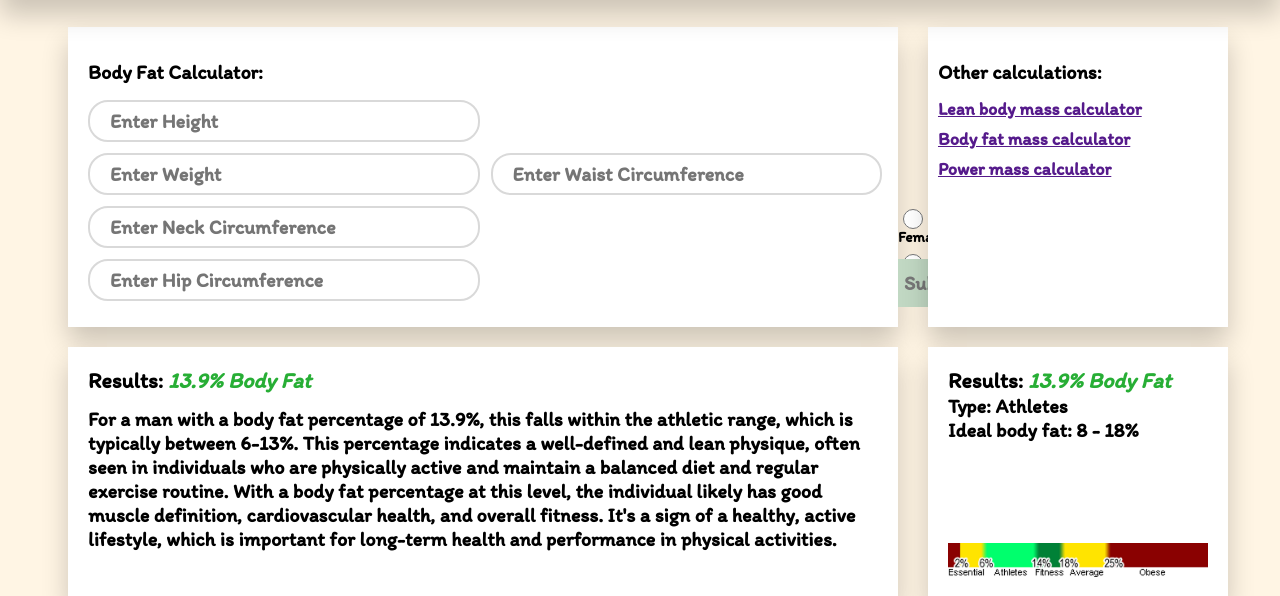
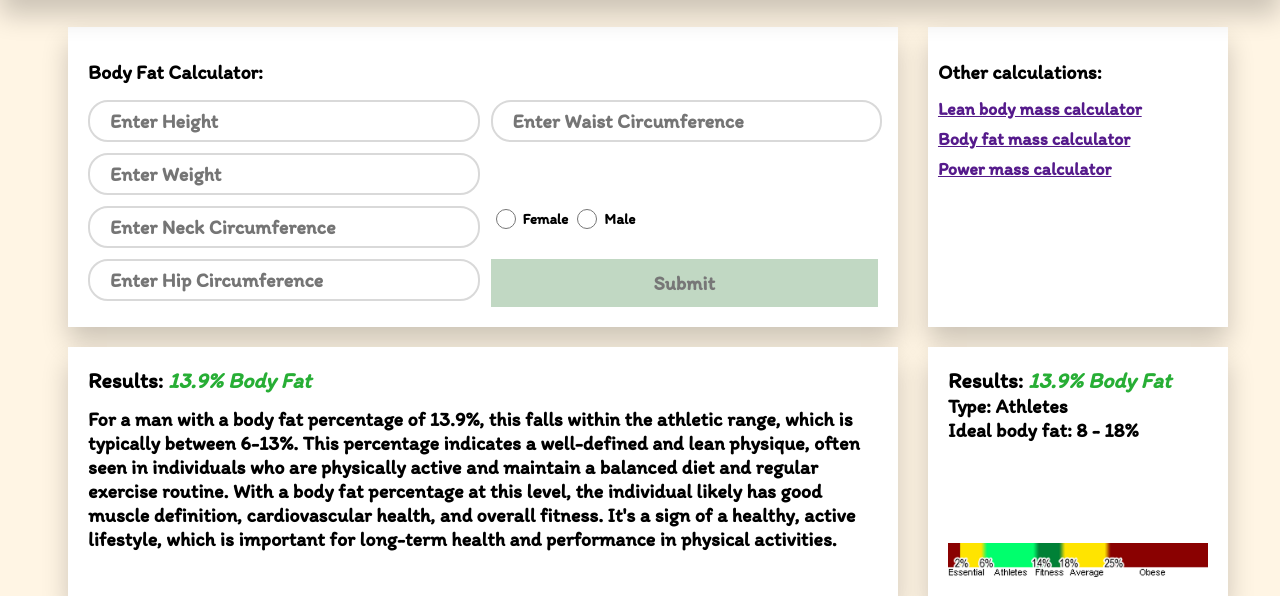
Before and after one commit to sabuka-dumbo/WellnessHub, a Django app: page /calculator/ in a window 1280 px wide. Shown: the part 121-717 px from the top of the page. Run offline with Django 5.2, Linux system fonts and the light colour scheme.

Commit message:
Mar 22, 2025, 9:31 AM

```diff
--- a/wellnesshub/wh/static/css/calculator.css
+++ b/wellnesshub/wh/static/css/calculator.css
@@ -149,7 +149,7 @@
     font-family: "Itim";
     font-weight: bold;
     grid-column-start: 4;
-    grid-row: 6;
+    grid-row: 4;
     grid-column-end: 5;
     display: inline-grid;
     padding: 0;
@@ -193,8 +193,8 @@
     position: relative;
     top: 0;
     left: 0;
-    grid-column-start: 6;
-    grid-column-end: 7;
+    grid-column-start: 4;
+    grid-column-end: 5;
     grid-row: 8;
 }
 
@@ -250,8 +250,8 @@
     color: #777777;
     border: none;
     outline: none;
-    grid-column-start: 6;
-    grid-column-end: 9;
+    grid-column-start: 4;
+    grid-column-end: 5;
     grid-row: 10;
     font-family: "Itim";
     font-size: 20px;
```
